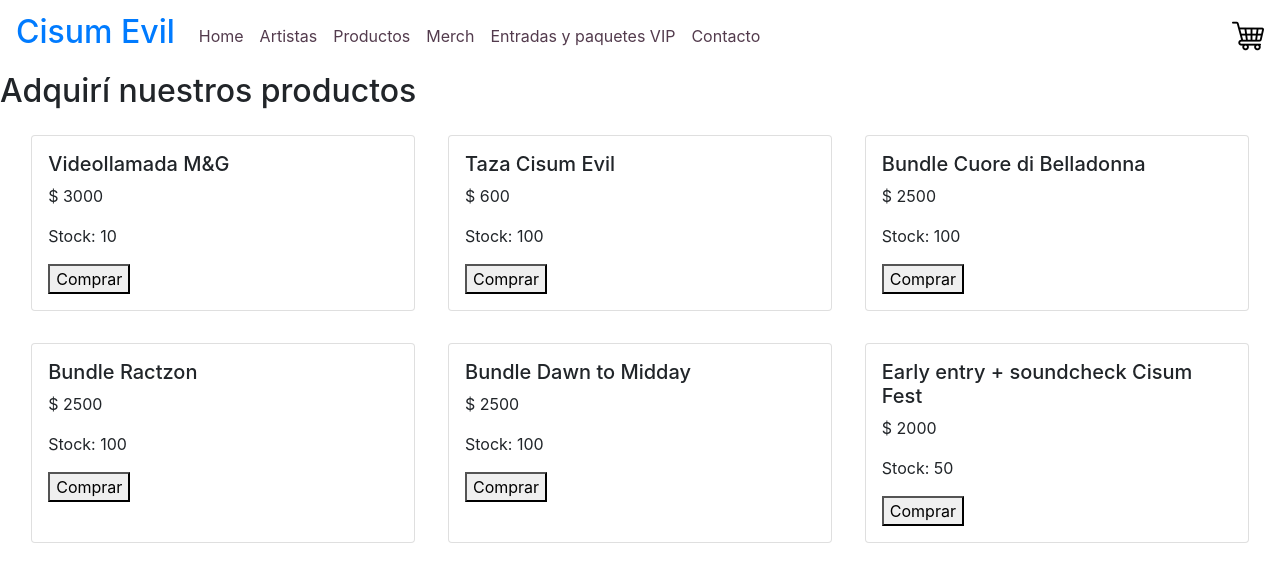
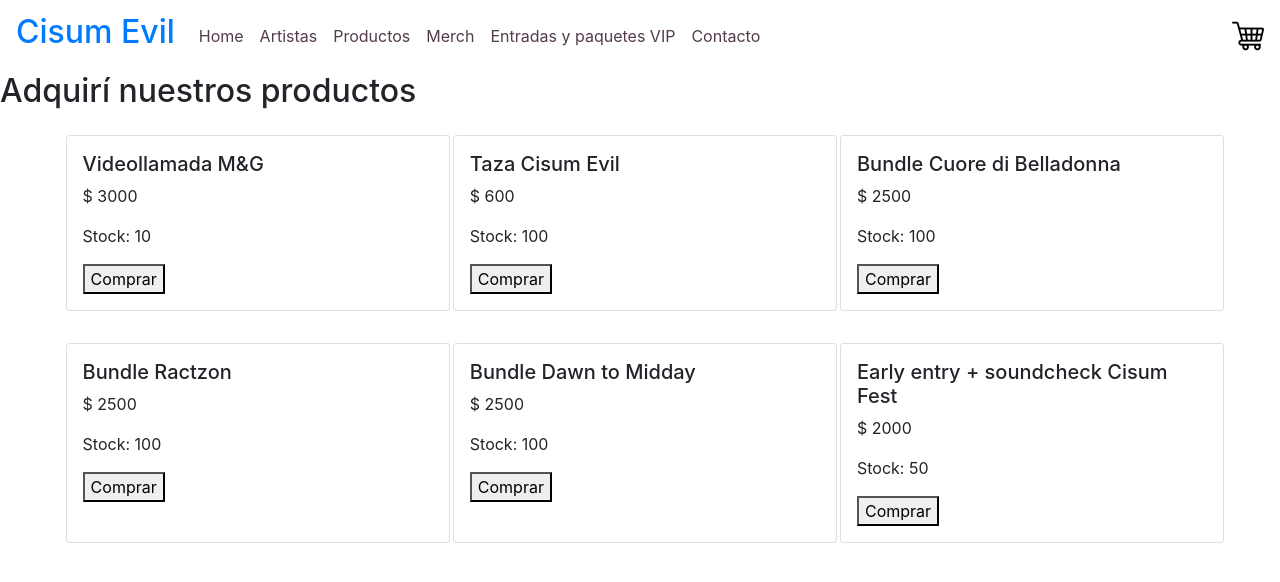
Before and after one commit to ceciliajalv/proyecto-react, a React (Create React App) app: page /productos in a window 1280 px wide. Shown: the top 582 px of the page. Built offline with nearby package versions, Linux system fonts and the light colour scheme; a web font is replaced by a local one.

Commit message:
count sincro

```diff
--- a/src/App.css
+++ b/src/App.css
@@ -61,7 +61,13 @@
   display: flex;
   flex-direction: row;
   flex-wrap: wrap;
-  justify-content: space-evenly;
+  justify-content: flex-start;
+  justify-self: space-around;
+  width: auto;
+  padding-left: 4rem;
+}
+.listContainer {
+  width: 100vw;
 }
 
 #terminarCompra {
--- a/src/Containers/ItemListContainer/index.jsx
+++ b/src/Containers/ItemListContainer/index.jsx
@@ -17,8 +17,11 @@ const ItemListContainer = ({servicios},) => {
 
     return (
         <>
+        <div className='listContainer'>
         <h2>Adquirí nuestros productos</h2>
-        <ItemList products={products}/>
+            <ItemList products={products}/>
+        </div>
+
         </>
     )
 }
--- a/src/components/ItemCount/index.jsx
+++ b/src/components/ItemCount/index.jsx
@@ -4,7 +4,7 @@ export const ItemCount = ({stock, onAdd, onSub, onBuy, contador, btnCompra}) =>
         <div>
             <button onClick={onSub} disabled={contador == 1}>-</button>
             <b>{contador}</b>
-            <button  onClick={onAdd} disabled={contador == stock}>+</button>
+            <button  onClick={onAdd} disabled={contador == stock || contador > stock}>+</button>
             <p>Stock:{stock}</p>
         </div>
         <div>
--- a/src/components/itemDetail/index.jsx
+++ b/src/components/itemDetail/index.jsx
@@ -25,8 +25,13 @@ const ItemDetail = ({item}) => {
     }
     const onBuy = () => {
         setStock(item.stock);
-        setQuantity(contador);
-        setStock(item.stock - contador);
+        if (quantity == 0) {
+            setQuantity(contador);
+        }
+        else {
+            setQuantity(contador + quantity);
+        }
+        setStock(stock - contador);
         setContador(1);
         if (stock == contador) {
             setBtnCompra("Sin Stock")
```
Also changed, not shown: 1 other file (tests, documents, lock files or other folders).
